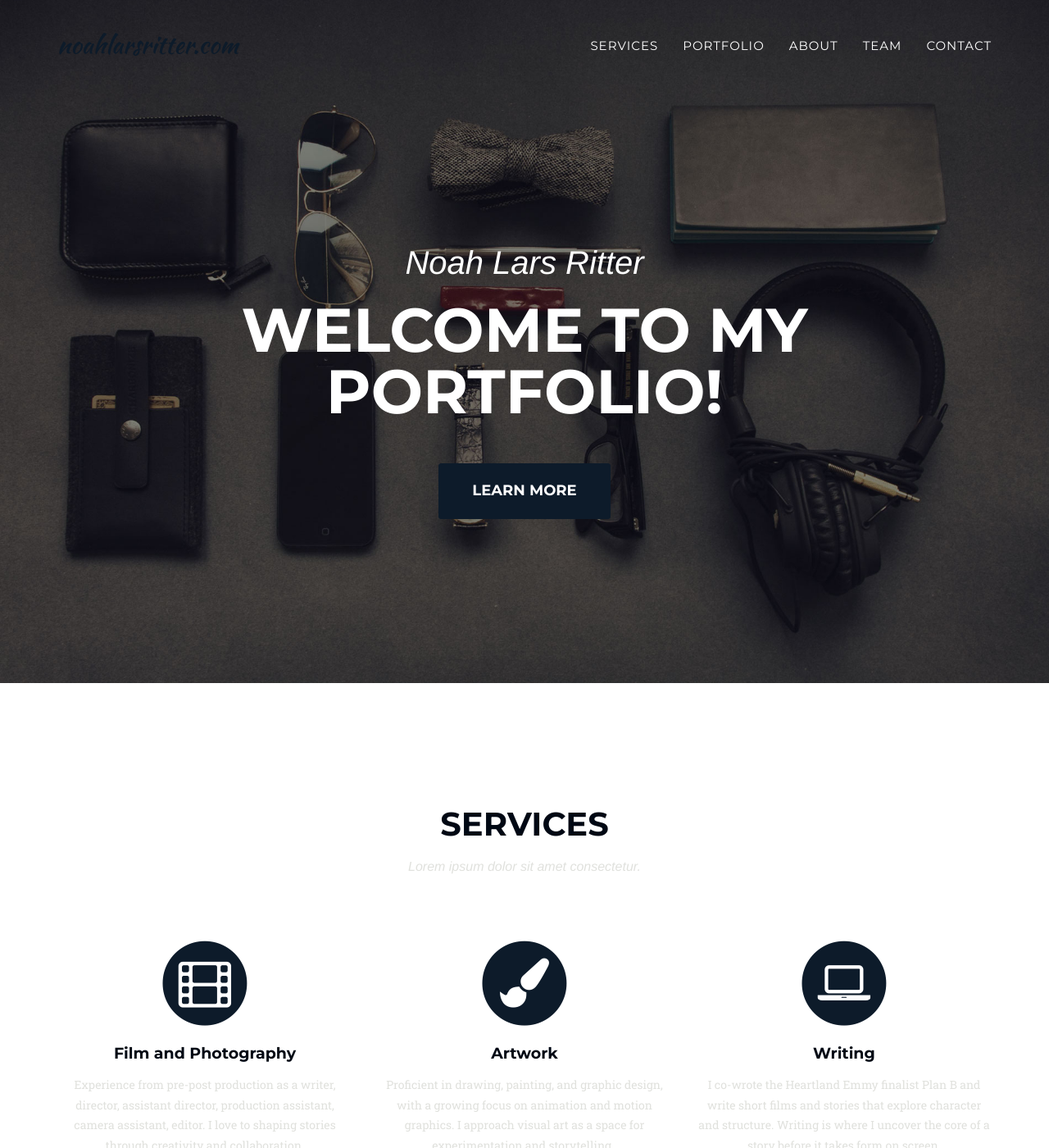
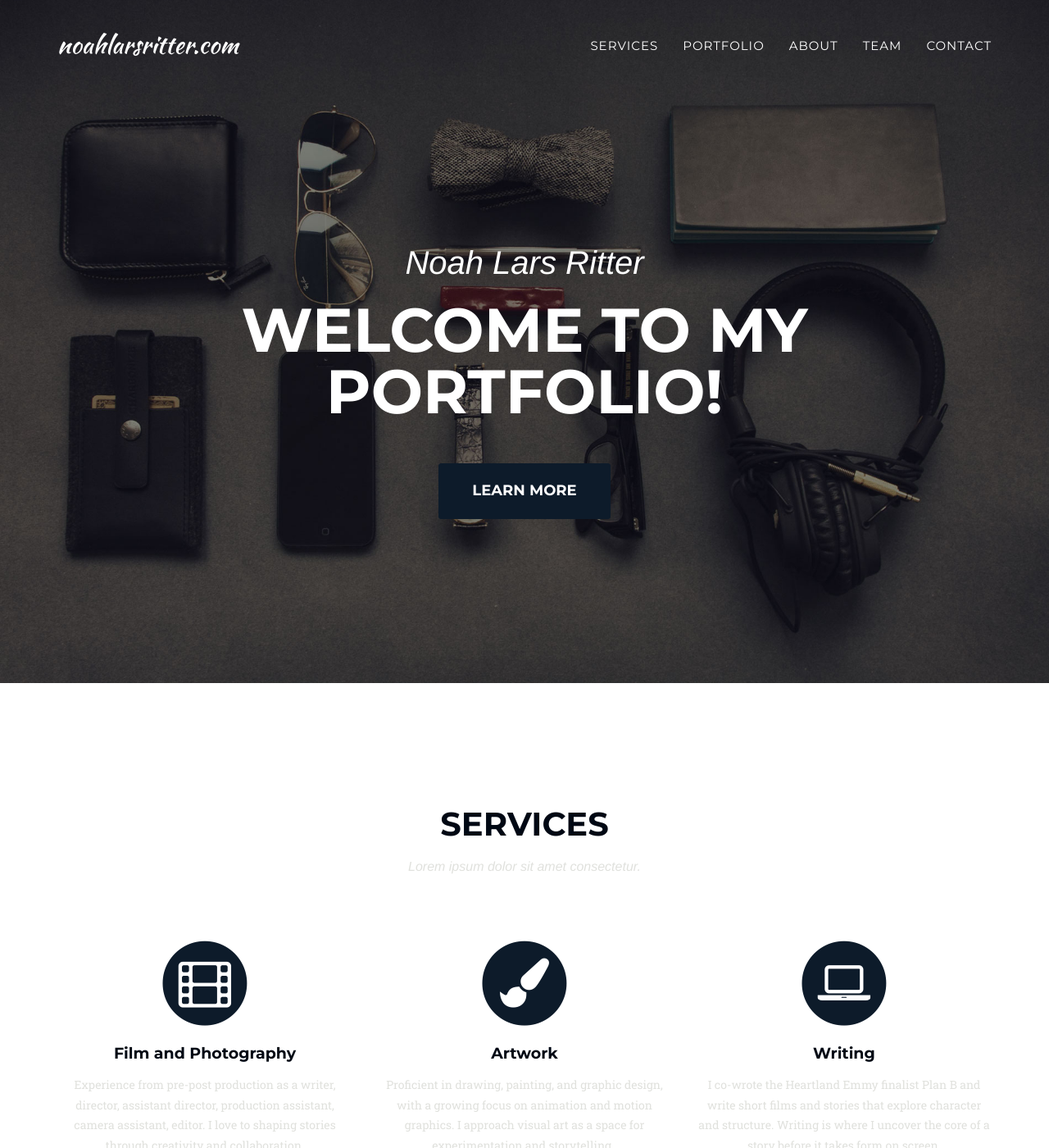
Before and after one commit to n2o2a2h/noahlarsritter.github.io, a Jekyll site: the page built from index.html, in a window 1280 px wide and 1400 px high. Shown: the whole window at 82% size. Built offline with Jekyll 4.4.1, drawn with Linux system fonts in a browser that asks for light colours; some web fonts are replaced.

Commit message:
Update agency.css

```diff
--- a/_includes/css/agency.css
+++ b/_includes/css/agency.css
@@ -177,7 +177,7 @@ fieldset[disabled] .btn-xl.active {
 
 .navbar-default .navbar-brand {
     font-family: "Kaushan Script","Helvetica Neue",Helvetica,Arial,cursive;
-    color: #0d1b2a;
+    color: #ffffff;
 }
 
 .navbar-default .navbar-brand:hover,
```
